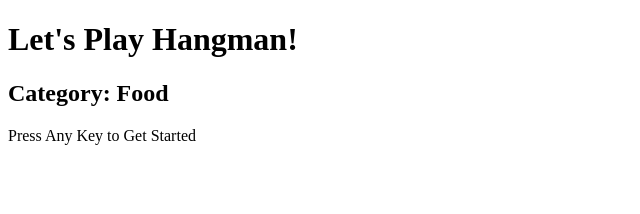
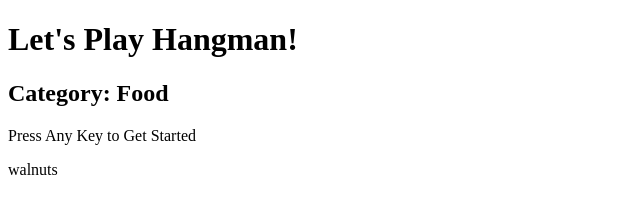
Before and after one commit to Czarina-Kong/Hangman-Game, a plain HTML site: page index.html in a window 1280 px wide. Shown: the full height of the page, 0-640 px from the left. Drawn offline with Linux system fonts and the light colour scheme.

Commit message:
pull random word from words array for user to guess

```diff
--- a/assets/javascript/game.js
+++ b/assets/javascript/game.js
@@ -1,4 +1,4 @@
-//let's create an array of words
+//create an array of words
 
 var words = ['sushi', 'oatmeal', 'scallops', 'venison', 'adobo',
 	 'horseradish', 'dumpling', 'guavas', 'potato', 'cookies',
@@ -12,3 +12,10 @@ var words = ['sushi', 'oatmeal', 'scallops', 'venison', 'adobo',
 // for (var i = 0; i < words.length; i++) {
 // 	console.log(words[i])
 // }
+
+//begin game when any key is pressed
+//choose random word and display _ for every letter
+
+// document.onkeyup = function(){
+	var randomWord = words[Math.floor(Math.random() * words.length)];
+	document.getElementById('game').innerHTML = randomWord;
--- a/index.html
+++ b/index.html
@@ -9,6 +9,11 @@
 	<h2>Category: Food</h2>
 	<p>Press Any Key to Get Started</p>
 
+	<div id="game">
+
+	</div>
+
     <script type="text/javascript" src="assets/javascript/game.js"></script>
+
 </body>
 </html>
```
